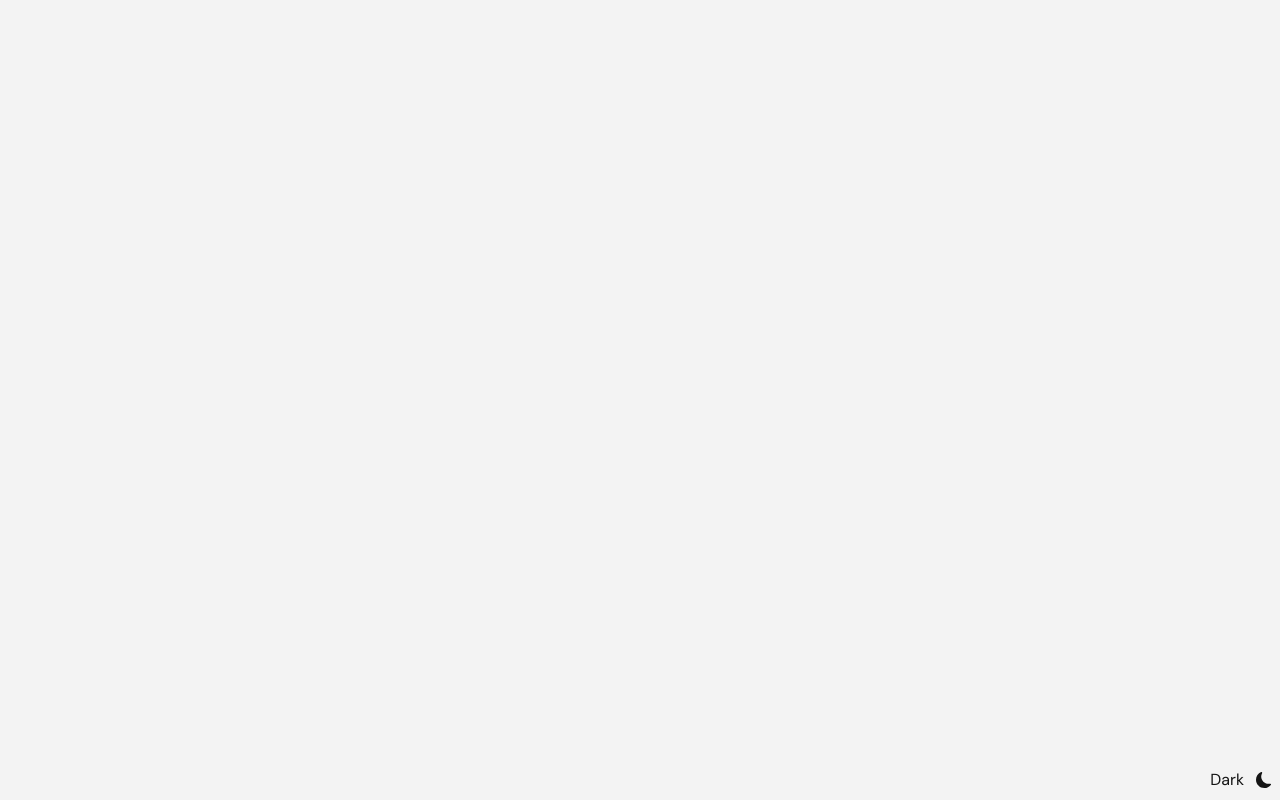
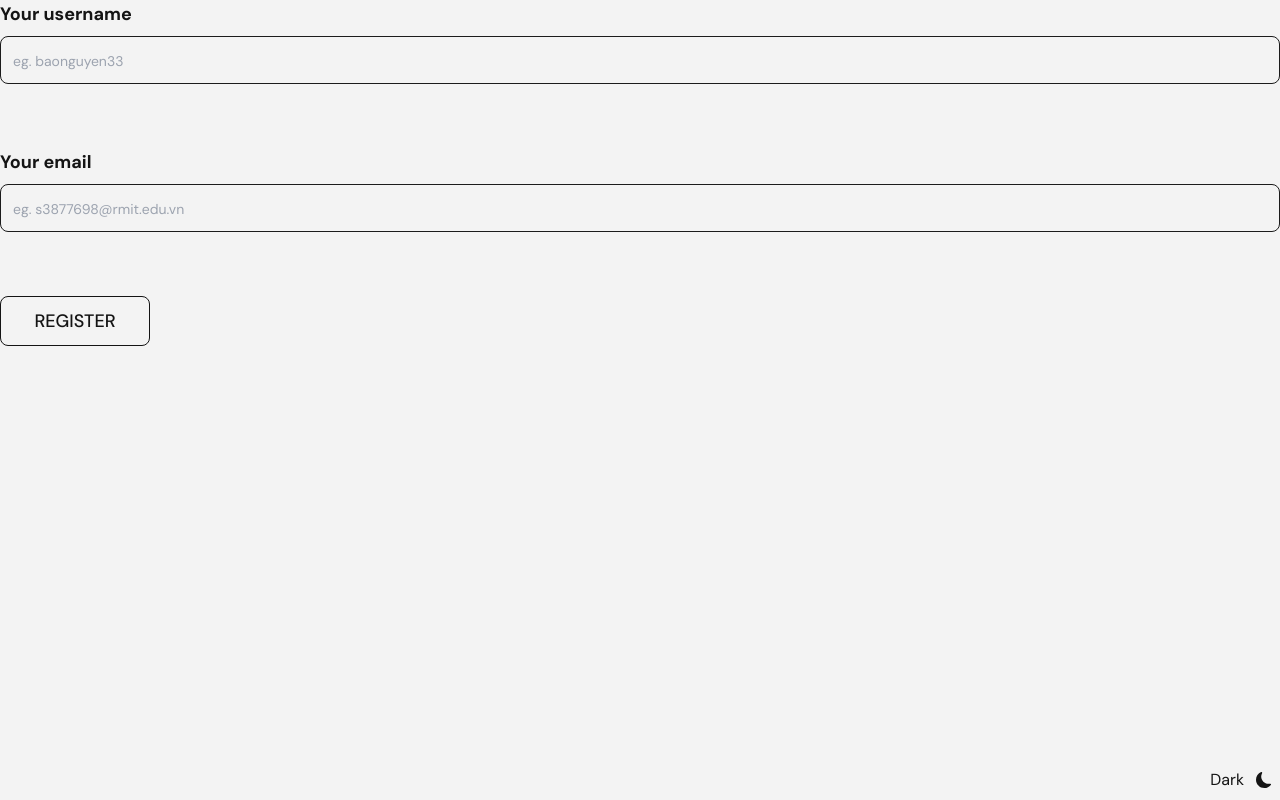
Before and after one commit to b1amage/sepm-frontend, a React (Create React App) app: page /register in a window 1280 px wide. Before the commit this address had no page. Built offline with nearby package versions, Linux system fonts and the light colour scheme.

Commit message:
dummy register create

```diff
--- /dev/null
+++ b/src/components/register/RegisterForm.js
@@ -0,0 +1,88 @@
+import React from "react";
+import { useFormik } from "formik";
+import * as Yup from "yup";
+import axios from "axios";
+
+const RegisterForm = () => {
+	const formik = useFormik({
+		initialValues: {
+			username: "",
+			email: "",
+		},
+		validationSchema: Yup.object({
+			email: Yup.string()
+				.required("Required")
+				.matches(
+					/^[\w-.]+@([\w-]+\.)+[\w-]{2,4}$/,
+					"Please enter a valid email address"
+				),
+			username: Yup.string().required("Required"),
+		}),
+		onSubmit: (values) => {
+			const postData = async (values) => {
+				// http://localhost:3000/api/auth/register
+				axios
+					.post("http://localhost:3000/api/auth/register", values)
+					.then(function (response) {
+						console.log(response);
+					})
+					.catch(function (error) {
+						console.log(error);
+					});
+			};
+
+			postData(values);
+		},
+	});
+	return (
+		<div>
+			<form action="" onSubmit={formik.handleSubmit}>
+				<div className="mb-6 md:mb-10 lg:mb-16">
+					<label
+						htmlFor="username"
+						className="block mb-2 text-sm font-bold lg:text-lg"
+					>
+						Your username
+					</label>
+					<input
+						value={formik.values.username}
+						onChange={formik.handleChange}
+						autoComplete="off"
+						type="username"
+						id="username"
+						className="block w-full p-3 text-sm transition-all duration-300 bg-transparent border rounded-lg outline-none input placeholder:text-sm border-black-400 dark:border-white-400 md:text-lg placeholder:text-white focus:bg-white-200 dark:focus:bg-black-400"
+						placeholder="eg. baonguyen33"
+						required
+					/>
+				</div>
+				<div className="mb-6 md:mb-10 lg:mb-16">
+					<label
+						htmlFor="email"
+						className="block mb-2 text-sm font-bold lg:text-lg"
+					>
+						Your email
+					</label>
+					<input
+						value={formik.values.email}
+						onChange={formik.handleChange}
+						autoComplete="off"
+						type="email"
+						id="email"
+						className="block w-full p-3 text-sm transition-all duration-300 bg-transparent border rounded-lg outline-none input placeholder:text-sm border-black-400 dark:border-white-400 md:text-lg placeholder:text-white focus:bg-white-200 dark:focus:bg-black-400"
+						placeholder="eg. s3877698@rmit.edu.vn"
+						required
+					/>
+				</div>
+
+				<button
+					type="submit"
+					className="flex w-full min-w-[150px] min-h-[50px] mt-8 text-lg font-medium transition-all duration-300 bg-transparent border rounded-lg btn lg:mt-8 focus:ring-4 focus:outline-none sm:w-auto hover:shadow-sm hover:-translate-y-2"
+				>
+					Register
+				</button>
+			</form>
+		</div>
+	);
+};
+
+export default RegisterForm;
--- a/src/utilities/AnimatedRoutes.js
+++ b/src/utilities/AnimatedRoutes.js
@@ -4,6 +4,7 @@ import { Routes, Route, useLocation } from "react-router-dom";
 import OTPPage from "../views/OTPPage";
 import LoginPage from "../views/LoginPage";
 import AboutPage from "../views/AboutPage";
+import RegisterPage from "../views/RegisterPage";
 
 const AnimatedRoutes = () => {
 	const location = useLocation();
@@ -13,6 +14,7 @@ const AnimatedRoutes = () => {
 				<Route path="/otp" element={<OTPPage />} />
 				<Route path="/login" element={<LoginPage />} />
 				<Route path="/about" element={<AboutPage />} />
+				<Route path="/register" element={<RegisterPage />} />
 			</Routes>
 		</AnimatePresence>
 	);
--- /dev/null
+++ b/src/views/RegisterPage.js
@@ -0,0 +1,12 @@
+import React from "react";
+import RegisterForm from "../components/register/RegisterForm";
+
+const RegisterPage = () => {
+	return (
+		<div>
+			<RegisterForm />
+		</div>
+	);
+};
+
+export default RegisterPage;
```
